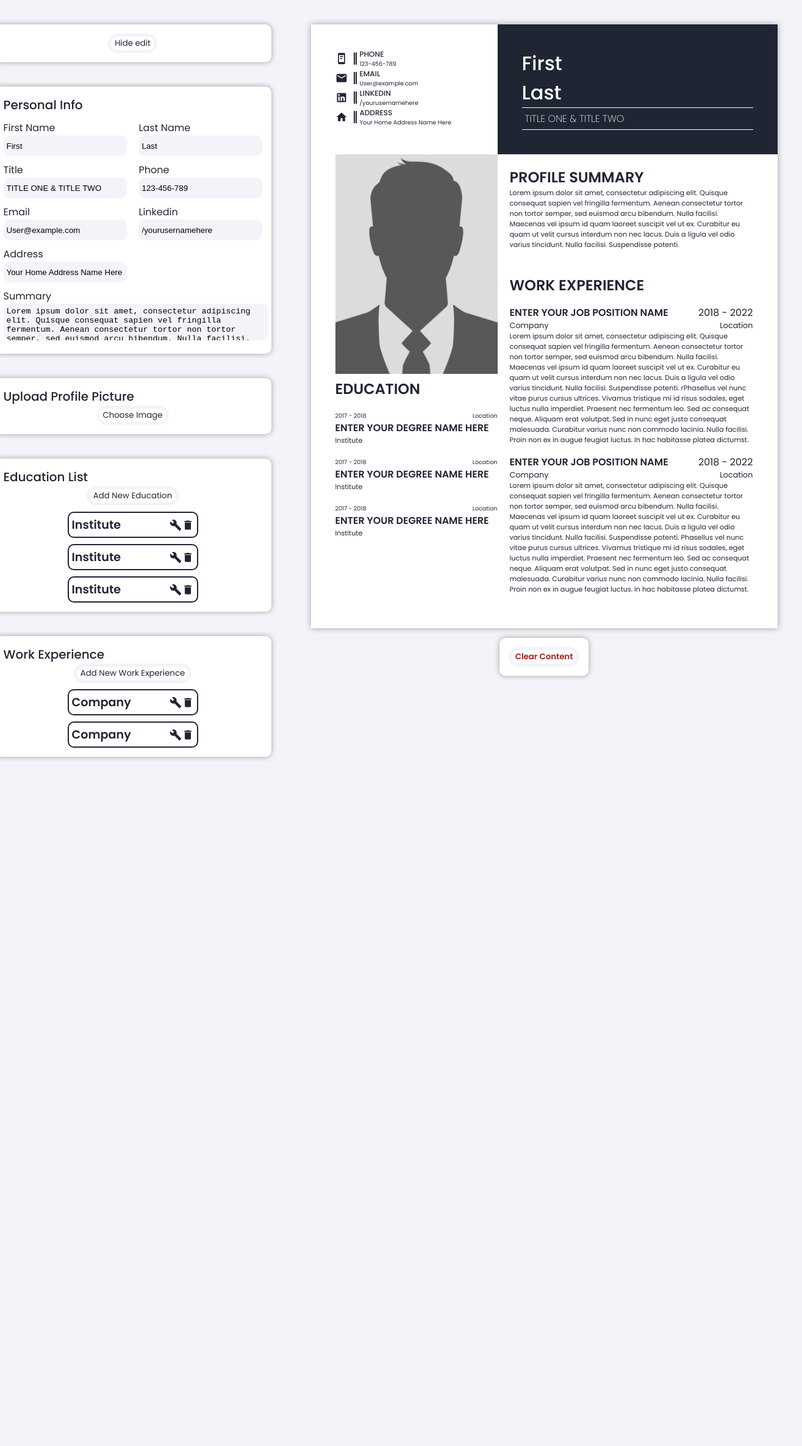
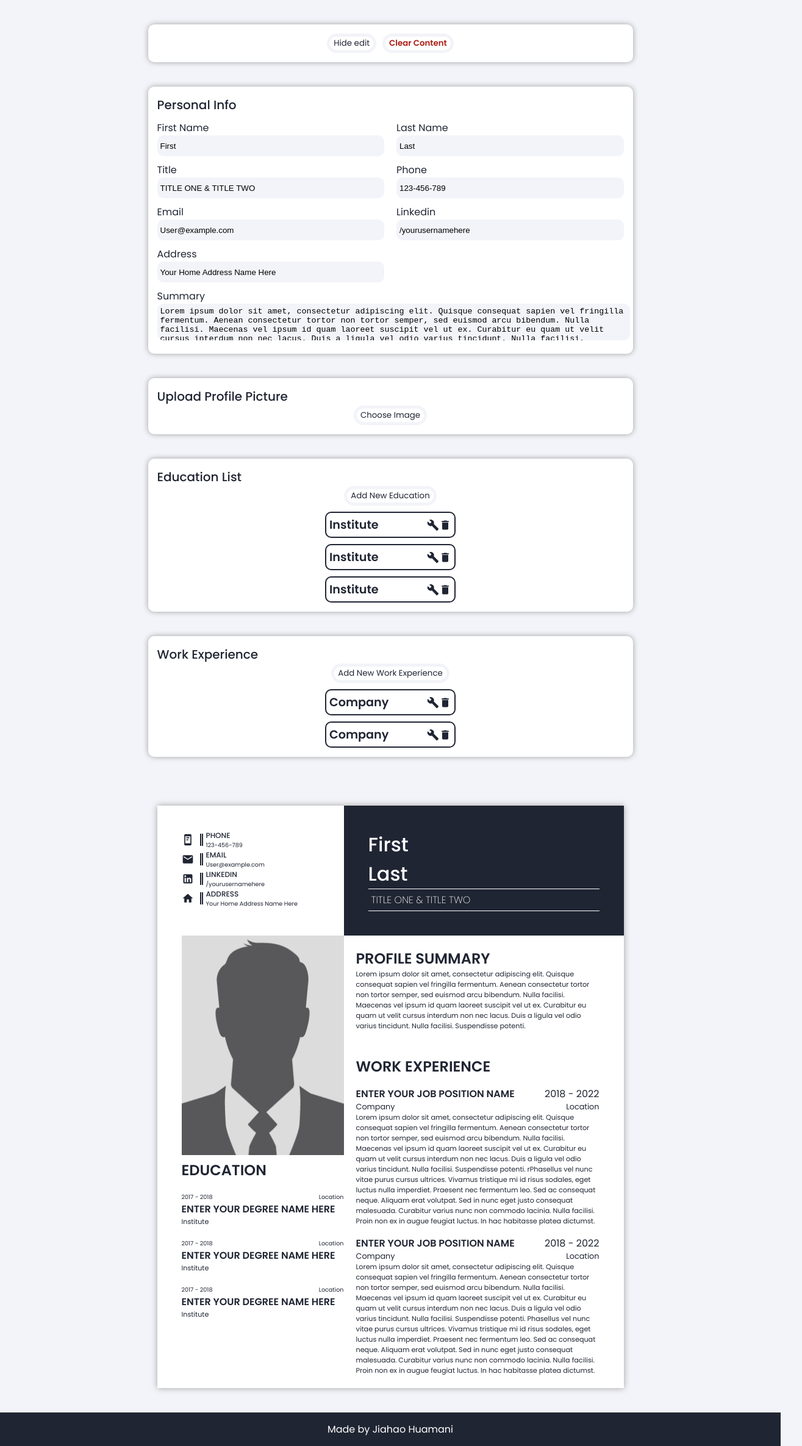
Before and after one commit to Lucas256w/cv-application, a React (Vite) app: page / in a window 1280 px wide. Shown: the whole page at 61% size, 1315 px wide, since content can reach past the window. Before the commit the page ends 1281 px from the top, so only its background shows below. Built offline with nearby package versions, Linux system fonts and the light colour scheme.

Commit message:
Implement footer and adjust display to flexbox

```diff
--- a/index.html
+++ b/index.html
@@ -4,6 +4,7 @@
     <meta charset="UTF-8" />
     <meta name="viewport" content="width=device-width, initial-scale=1.0" />
     <title>CV Application</title>
+    <link rel="icon" href="./src/assets/favicon.svg" />
 
     <link rel="preconnect" href="https://fonts.googleapis.com" />
     <link rel="preconnect" href="https://fonts.gstatic.com" crossorigin />
@@ -15,5 +16,6 @@
   <body>
     <div id="root"></div>
     <script type="module" src="/src/main.jsx"></script>
+    <footer>Made by Jiahao Huamani</footer>
   </body>
 </html>
--- a/src/App.css
+++ b/src/App.css
@@ -106,10 +106,16 @@ html {
   background-color: var(--gray);
 }
 
+body {
+  display: flex;
+  flex-direction: column;
+}
+
 #root {
+  flex: 1;
   font-family: "Poppins", sans-serif;
   color: var(--black);
-  display: flex;
+  display: grid;
   justify-content: center;
 }
 
@@ -256,8 +262,8 @@ textarea {
   overflow: hidden;
   max-width: calc(2550px * 0.3);
   max-height: calc(3300px * 0.3);
-  min-width: calc(2550px * 0.3);
-  min-height: calc(3300px * 0.3);
+  /* min-width: calc(2550px * 0.3);
+  min-height: calc(3300px * 0.3); */
   background-color: var(--white);
   box-shadow: 0 0 10px rgb(160, 160, 160);
 }
@@ -387,3 +393,13 @@ textarea {
 .work-location {
   font-size: 0.8rem;
 }
+
+/* FOOTER */
+
+footer {
+  text-align: center;
+  font-family: "Poppins", sans-serif;
+  padding: var(--spacing-md);
+  background-color: var(--black);
+  color: var(--white);
+}
--- a/src/App.jsx
+++ b/src/App.jsx
@@ -265,9 +265,23 @@ function App() {
   return (
     <>
       <div className={editDisplay}>
-        <div className="card">
+        <div
+          className="card"
+          style={{
+            flexDirection: "row",
+            justifyContent: "center",
+            gap: "10px",
+          }}
+        >
           <button onClick={handleEditDisplay} className="add-new-btn">
             Hide edit
+          </button>
+          <button
+            onClick={clearContent}
+            style={{ color: "#A91E15", fontWeight: "600" }}
+            className="add-new-btn"
+          >
+            Clear Content
           </button>
         </div>
 
@@ -315,6 +329,15 @@ function App() {
         />
       </div>
       <div className="cv-display-section">
+        <div
+          style={{ width: "auto", marginBottom: "16px" }}
+          className={showEdit}
+        >
+          <button onClick={handleEditDisplay} className="add-new-btn">
+            Show edit
+          </button>
+        </div>
+
         <div className="paper">
           <CVtop personalInfo={personalInfo} />
           <CVbottom
@@ -324,29 +347,6 @@ function App() {
             personalInfo={personalInfo}
           />
         </div>
-        <div
-          style={{
-            display: "flex",
-            width: "auto",
-            marginTop: "16px",
-            gap: "10px",
-          }}
-        >
-          <div style={{ width: "auto" }} className={showEdit}>
-            <button onClick={handleEditDisplay} className="add-new-btn">
-              Show edit
-            </button>
-          </div>
-          <div style={{ width: "auto" }} className="card">
-            <button
-              onClick={clearContent}
-              style={{ color: "#A91E15", fontWeight: "600" }}
-              className="add-new-btn"
-            >
-              Clear Content
-            </button>
-          </div>
-        </div>
       </div>
     </>
   );
```
Also changed, not shown: src/assets/favicon.svg (added).
